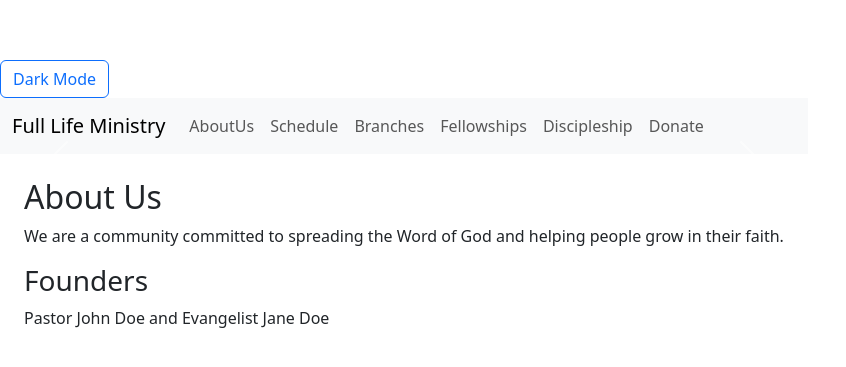
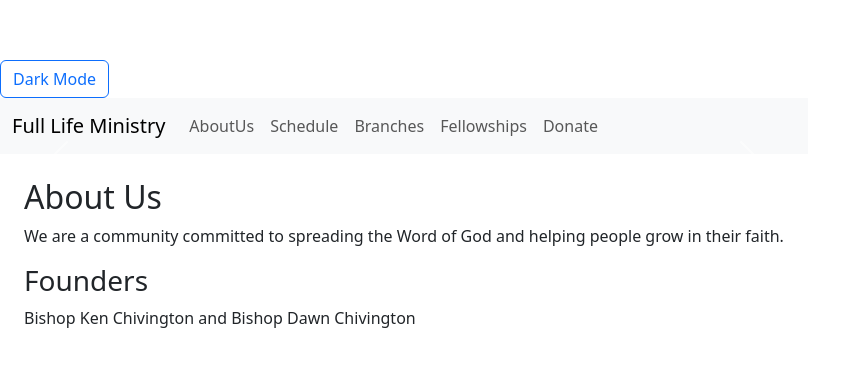
Before and after one commit to ValaryAnguzuzu/Full-Life-Ministry-Website, a React (Vite) app in the folder full-life-ministry/: page /about in a window 1280 px wide. Shown: the part 197-564 px from the top of the page, without its empty margins (0-846 px from the left). Built offline with nearby package versions, Linux system fonts and the light colour scheme.

Commit message:
Updated Navigation component to use Link from react-router-dom

```diff
--- a/full-life-ministry/src/components/Navigation.tsx
+++ b/full-life-ministry/src/components/Navigation.tsx
@@ -1,14 +1,12 @@
-interface NavigationProps {
-  brand: string;
-}
+import { Link } from "react-router-dom";
 
-const Navigation = ({ brand }: NavigationProps) => {
+const Navigation = ({ brand }: { brand: string }) => {
   return (
     <nav className="navbar navbar-expand-lg navbar-light bg-light">
       <div className="container-fluid">
-        <a href="/" className="navbar-brand">
+        <Link to="/" className="navbar-brand">
           {brand}
-        </a>
+        </Link>
         <button
           className="navbar-toggler"
           type="button"
@@ -23,35 +21,29 @@ const Navigation = ({ brand }: NavigationProps) => {
         <div className="collapse navbar-collapse" id="navbarNav">
           <ul className="navbar-nav">
             <li className="nav-item">
-              <a href="/aboutus" className="nav-link">
+              <Link to="/about" className="nav-link">
                 AboutUs
-              </a>
+              </Link>
             </li>
             <li className="nav-item">
-              <a href="/schedule" className="nav-link">
+              <Link to="/schedule" className="nav-link">
                 Schedule
-              </a>
+              </Link>
             </li>
             <li className="nav-item">
-              <a href="/branches" className="nav-link">
+              <Link to="/branches" className="nav-link">
                 Branches
-              </a>
+              </Link>
             </li>
             <li className="nav-item">
-              <a href="/fellowships" className="nav-link">
+              <Link to="/fellowships" className="nav-link">
                 Fellowships
-              </a>
-            </li>
-
-            <li className="nav-item">
-              <a href="/discipleship" className="nav-link">
-                Discipleship
-              </a>
+              </Link>
             </li>
             <li className="nav-item">
-              <a href="/donate" className="nav-link">
+              <Link to="/donate" className="nav-link">
                 Donate
-              </a>
+              </Link>
             </li>
           </ul>
         </div>
--- a/full-life-ministry/src/pages/AboutUs.tsx
+++ b/full-life-ministry/src/pages/AboutUs.tsx
@@ -7,7 +7,7 @@ const AboutUs = () => {
         people grow in their faith.
       </p>
       <h3>Founders</h3>
-      <p>Pastor John Doe and Evangelist Jane Doe</p>
+      <p>Bishop Ken Chivington and Bishop Dawn Chivington</p>
     </div>
   );
 };
```
